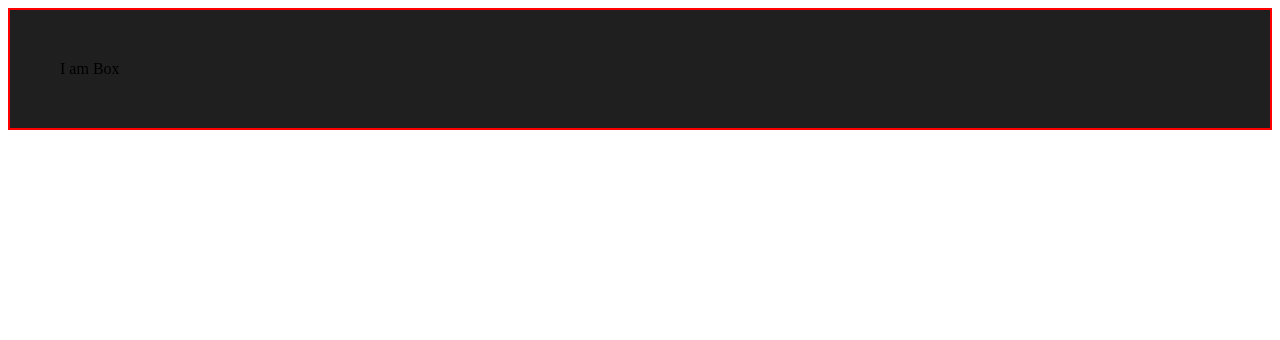
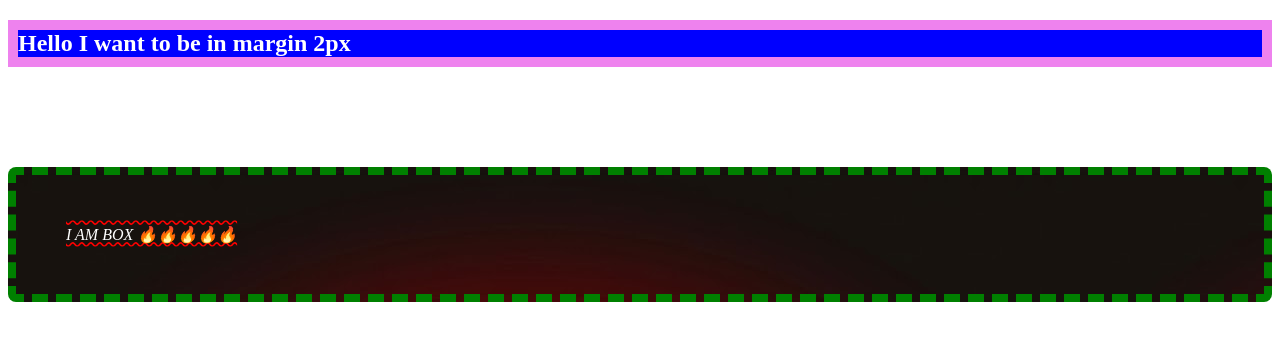
Before and after one commit to devDivyansh28/ChaiWaliCSS, a website: page index.html in a window 1280 px wide. Drawn offline with Linux system fonts and the light colour scheme.

Commit message:
V.1.1.1 is ready need to implant logic for some problems

```diff
--- a/index.html
+++ b/index.html
@@ -7,8 +7,25 @@
     <link rel="stylesheet" href="style.css">
 </head>
 <body>
-    <!-- <h2 class="do-p-50px do-m-10px do-bg-blue do-clr-white">Hello I want to be in margin 2px</h2> -->
-    <div class="do-border-2px-solid-red do-p-50px do-bg-#1f1f1f">I am Box</div>
+    <h2 class=" do-bg-blue do-clr-white do-border-10px-solid-violet">Hello I want to be in margin 2px</h2>
+    <div class="do-border-2px-solid-red do-p-50px do-bg-#1f1f1f do-bgImg-url(unnamed.jpg) do-brdStyle-dashed do-brdWidth-8px
+    do-brdClr-green
+    do-clr-white
+    do-brdRadius-8px
+    do-mt-100px
+    do-textDecorationLine-overline-underline do-textDecorationColor-red
+    do-textDecorationStyle-wavy
+    do-textTransform-uppercase
+    do-fontStyle-italic
+
+
+
+
+
+       ">I am Box 🔥🔥🔥🔥🔥</div>
+    <!-- <h2 class=" do-bg-blue do-clr-white do-border-10px-solid-violet do-opacity-0.3">Hello I want to be in margin 2px</h2> -->
+
+
     <script src="main.js"></script>
 </body>
 </html>
--- a/main.js
+++ b/main.js
@@ -1,41 +1,95 @@
-const targets = document.body.querySelectorAll("*")
+const targets = document.body.querySelectorAll("*");
 // console.log(targets)
 
+const properties = {
+  /****Margin****/
+  m: "margin",
+  mt: "margin-top",
+  mb: "margin-bottom",
+  ml: "margin-left",
+  mr: "margin-right",
 
-const properties = {
-    m : "margin",
-    p : "padding",
-    bg : "background-color",
-    clr : "color",
-    border : "border"
-}
+  clr: "color",
 
-const toAddPx = ["margin","padding"]
-targets.forEach((target)=>{
+  /****Padding****/
+  p: "padding",
+  pt: "padding-top",
+  pb: "padding-bottom",
+  pl: "padding-left",
+  pr: "padding-right",
 
-    target.classList.forEach((cls)=>{
-            if(cls.startsWith("do-")){
+  /****background****/
+  bg: "background-color",
+  // opacity : "opacity",
+  bgImg: "background-image",
 
-                const toDo = cls.split("-")
-                console.log(toDo)
-                let [doit , property , ...value] = [...toDo]
+  /****border****/
+  // border : "border",
+  brdStyle: "border-style",
+  brdWidth: "border-width",
+  brdClr: "border-color",
+  brdRadius: "border-radius",
+
+  boxSizing: "box-sizing",
+
+  minWidth: "min-width",
+  maxWidth: "max-width",
+  minHeight: "min-height",
+  maxHeight: "max-height",
+
+  /****outline****/
+  outlineStyle: "outline-style",
+  outlineClr: "outline-color",
+  outlineWidth: "outline-width",
+
+  /****text****/
+  textAlign: "text-align",
+  verticalAlign: "vertical-align",
+  textDecorationLine: "text-decoration-line",
+  textDecorationColor: "text-decoration-color",
+  textDecorationStyle: "text-decoration-style",
+  textTransform: "text-transform",
+  textSpacing : "text-spacing",
+  textShadow : "text-shadow",
+
+  /* ****Fonts**** */
+
+  fontStyle : "font-style",
+  fontSize : "font-size",
+  fontVariant : "font-variant",
+  fontWeight : "font-weight",
+  fontStretch : "font-stretch",
+
+
+
+
+
+
+};
+
+const toAddPx = ["margin", "padding"];
+targets.forEach((target) => {
+  target.classList.forEach((cls) => {
+    if (cls.startsWith("do-")) {
+      const toDo = cls.trim().split("-");
+      console.log(toDo);
+      let [_, property, ...value] = toDo;
       // if( toAddPx.includes(properties[property])){
       //     value = value+"px"
       // }
-                console.log(doit)
-                console.log(property)
-                console.log(value.join(" "))
-                console.log(value.join(" "))
+      console.log(property);
+      console.log(value.join(" "));
       // console.log(doit , property , value)
       // console.log(`${properties[property]}:${value}`);
 
       // target.setAttribute("style",`${properties[property]}: ${value}`) This is overriding old styles okk
 
-               target.style[properties[property]] = value.join(" ")
+      target.style[properties[property] || property] = Array.isArray(value)
+        ? value.join(" ")
+        : value;
     }
-    })
-})
-
+  });
+});
 
 // *******Basic POC i have applied but it will give only direct child*********
 // const elements = document.body.childNodes
@@ -50,3 +104,18 @@ targets.forEach((target)=>{
 // document.body.setAttribute("style","min-height : 100vh")
 
 // element.setAttribute("style","margin: 400 200")
+
+/* Improvement's i need to do in this project are
+first i should implement to use rgb(0, 0, 255) currently unable to do so due to blank space separation " "
+
+2. I need to work on fonts class as it is not able to implement right now
+
+3. Need to implant logic for handling element states like :
+The four link states are:
+
+:link - a normal, unvisited link
+:visited - a link the user has visited
+:hover - a link when the user mouses over it
+:active - a link the moment it is clicked
+
+*/
--- a/style.css
+++ b/style.css
@@ -0,0 +1,3 @@
+/* test{
+    background: hsl(240, 100%, 50%);
+} */
```
Also changed, not shown: unnamed.jpg (added). Lines whose indentation alone changed are shown as unchanged.
